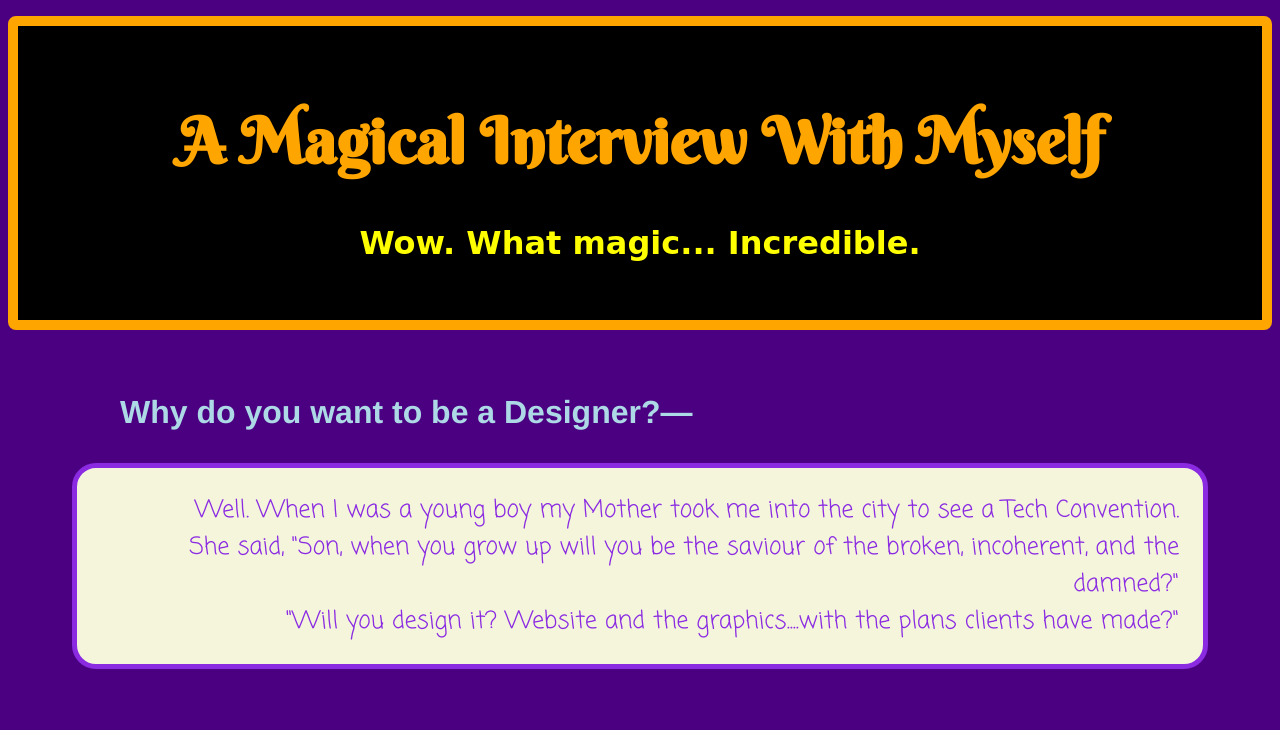
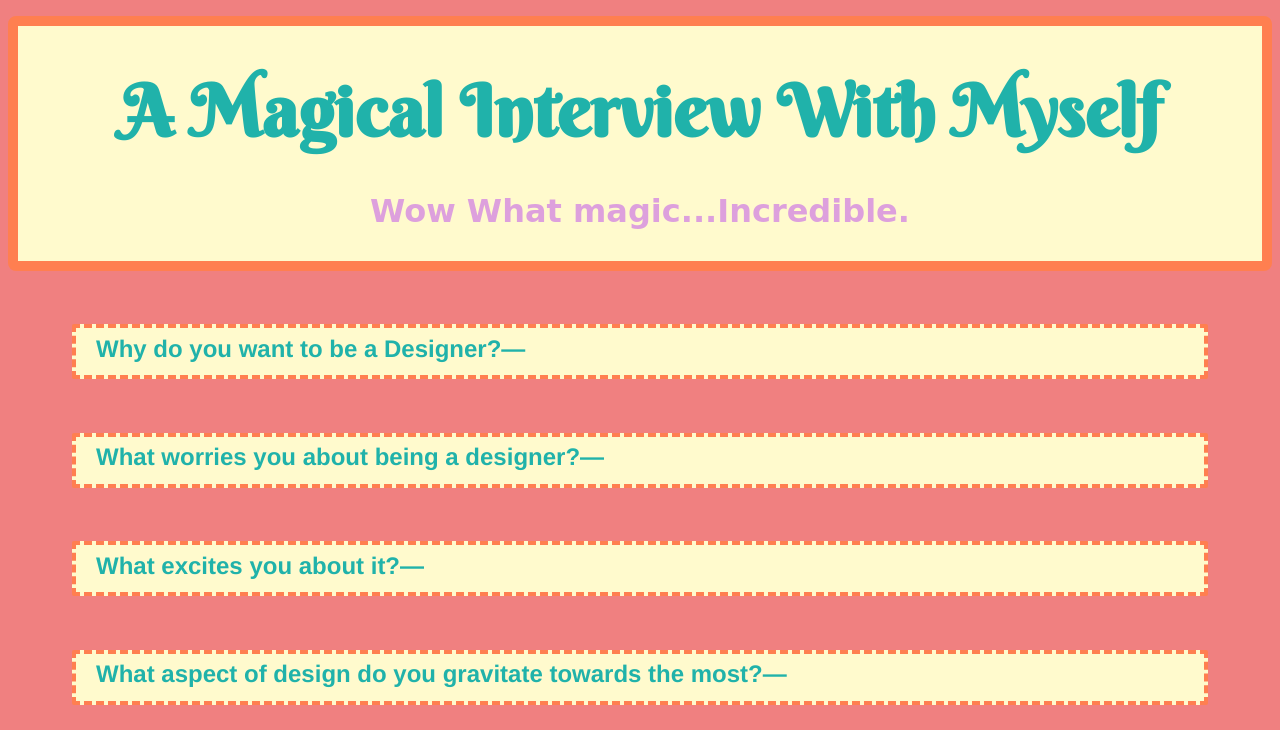
Before and after one commit to petiteehibouu/Interview, a plain HTML site: page Interview Website/index.html in a window 1280 px wide. Shown: the top 730 px of the page. Drawn offline with nearby package versions, Linux system fonts and the light colour scheme; a web font is replaced by a local one.

Commit message:
Add files via upload
Final

```diff
--- a/Interview Website/index.html
+++ b/Interview Website/index.html
@@ -5,8 +5,9 @@
 
     <link href="styles.css" rel="stylesheet">
     <link href="https://fonts.googleapis.com/css?family=Allura|Berkshire+Swash|Coming+Soon|Handlee|Petit+Formal+Script|Shadows+Into+Light+Two&display=swap" rel="stylesheet">
-
-
+    <script type="text/javascript" src="script.js">
+    </script>
+<script type="text/javascript" src="https://code.jquery.com/jquery-3.4.1.min.js"></script>
 </head>
 
 <body>
@@ -14,57 +15,52 @@
     <main>
         <div class="title">
             <h1>A Magical Interview With Myself</h1>
-            <h2>Wow. What magic... Incredible.</h2>
+            <h2 class="fade-in">Wow What magic...Incredible.</h2>
         </div>
 
-        <div class="QA">
+        <div class="QA" onclick="showhide($(this).children().last());">
             <h3>Why do you want to be a Designer?—</h3>
-                <div class="Answers">
-                    Well. When I was a young boy my Mother took me into the city to see a Tech Convention.
-                    <br>She said, "Son, when you grow up will you be the saviour of the broken, incoherent, and the damned?"
-                    <br>"Will you design it? Website and the graphics....with the plans clients have made?"
+                <div id="ans1" class="answerClosed">
+                    <br> Well. When I was a young boy my Mother took me into the city to see a Tech Convention. She said, "Son, when you grow up will you be the saviour of the broken, incoherent, and the damned?"
+                    <br>She said, "Will you design it? Website and the graphics....with the plans clients have made?"
                 </div>
         </div>
 
-        <div class="QA">
+       <div class="QA" onclick="showhide($(this).children().last());">
           <h3>What worries you about being a designer?—</h3>
-                <div class="Answers">
-                    That my Mom was actually wrong and I will not be the saviour.
+                <div id="ans2" class="answerClosed">
+                    <br> That my Mom was actually wrong and I will not be the saviour.
                 </div>
         </div>
 
-        <div class="QA">
+       <div class="QA" onclick="showhide($(this).children().last());">
             <h3>What excites you about it?—</h3>
-                <div class="Answers">
-                    I am an ADHD super-brain, if I am not excited you're probably in trouble.
+                <div id="ans3" class="answerClosed">
+                    <br> I am an ADHD super-brain, if I am not excited you're probably in trouble.
                     <br> So, basically everything.
                 </div>
         </div>
 
-        <div class="QA">
+       <div class="QA" onclick="showhide($(this).children().last());">
             <h3>What aspect of design do you gravitate towards the most?—</h3>
-                <div class="Answers">
-                    Absolutely, without a doubt it has to be meme culture.
+                <div  id="ans4" class="answerClosed">
+                    <br> Absolutely, without a doubt it has to be meme culture.
                 </div>
         </div>
 
-        <div class="QA">
+       <div class="QA" onclick="showhide($(this).children().last());">
             <h3>What role or responsibility does a designer play in our society?—</h3>
-                <div class="Answers">
-                    To accurately and effectively communicate ideas and information.
+                <div id="ans5" class="answerClosed">
+                    <br> To accurately and effectively communicate ideas and information.
                 </div>
         </div>
 
-        <div class="QA">
+       <div class="QA" onclick="showhide($(this).children().last());">
             <h3>What is a website?— </h3>
-                <div class="Answers">
-                    A series of letters, numbers, and images thrust through a series of tubes and most commonly viewed from your hand.
+                <div id="ans6" class="answerClosed">
+                    <br> A series of letters, numbers, and images thrust through a series of tubes and most commonly viewed from your hand.
                 </div>
-        </div>
-
-
-
-    </main>
+        </div> </main>
 
     <footer>
         <div class="footer">
--- a/Interview Website/script.js
+++ b/Interview Website/script.js
@@ -1,11 +1,4 @@
-<script type="text/javascript">
-<!--
-    function toggle_visibility(id) {
-       var e = document.getElementById(id);
-       if(e.style.display == 'block')
-          e.style.display = 'none';
-       else
-          e.style.display = 'block';
-    }
-//-->
-</script>
+function showhide(box) {
+  $(box).toggleClass('answerClosed');
+  $(box).toggleClass('answerOpen');
+};
--- a/Interview Website/styles.css
+++ b/Interview Website/styles.css
@@ -1,63 +1,94 @@
 /* Interview */
 * {
-	box-sizing: border-box;
+    box-sizing: border-box;
+    color: coral;
     }
 
 body {
-	background-color: indigo;
+	background-color: lightcoral;
     }
 /*Title*/
 h1 {
-    font-color: yellow;
-    font-size: 4em;
+    margin: .5em;
+    color: lightseagreen;
+    font-size: 4.5em;
     font-family: 'Berkshire Swash', cursive;
     }
 /*Magic subtitle*/
 h2 {
-    font-size:2em;
+    text-align: center;
+    font-size: 2em;
     font-family: 'Petit Formal Script', cursive;
-        transition: color 20s;
-        color:yellow;
+    color: plum;
     }
 /*Questions*/
 h3 {
-    color:lightblue;
-    font-family:helvetica;
-    margin-left: 1.5em;
-    font-size:2em;
+    color: lightseagreen;
+    background-color: none;
+    font-family: helvetica;
+    margin-bottom: -1.6em;
+    margin-top: 1em;
+    margin-left: 1em;
+    font-size: 1.5em;
     }
-
-/*Question&Answer groups.*/
+/*Magical Fade -in*/
+.fade-in {
+        opacity: 1;
+        animation-name: fadeInOpacity;
+        animation-iteration-count: 1;
+        animation-timing-function: ease;
+        animation-duration: 10s;
+    }
+ @keyframes fadeInOpacity {
+    0% {
+        opacity: 0;
+      }
+    100% {
+        opacity: 41;
+      }
+    }
+    /*Question&Answer groups.*/
 .QA {
-    border-radius: 0 10em 10em 0;
+    border-radius: 4em 10em;
     margin:4em;
     }
 /*Boxes around answers, properties...etc*/
-.Answers {
+.answerClosed {
+    font-size: 0em;
+    background-color: lemonchiffon;
+    color: coral;
+    border: 4px dashed;
+    border-radius: 2px;
+    padding: 5em 4em;
+    height: 55px;
+    margin: 4em;
+
+    }
+.answerOpen {
     text-align: right;
-    border: 5px solid;
-    border-radius: 1em;
+    border: 10px solid;
+    border-radius: -4em;
     padding: 1em 1em;
-    margin: .5em 0;
+    margin: -.2em .5em;
     font-family: 'Coming Soon', cursive;
-    font-size:1.5em;
-    background-color: beige;
-    color:blueviolet;
+    font-size:1.25em;
+    background-color:lemonchiffon;
+    color: violet;
     }
 /*Properties for the title box*/
 .title {
     text-align: center;
     border: 10px solid;
     border-radius: .5em;
-    padding: 2em 2em;
+    padding: .25em 1em;
     margin: 1em 0;
-    color: orange;
-    background-color: black;
+    color: coral;
+    background-color:lemonchiffon;
     }
 /*Properties for the bottom 'footer' text*/
 .footer {
     text-align:center;
-    color: lightblue;
+    color: chocolate;
 }
 
 }
```
